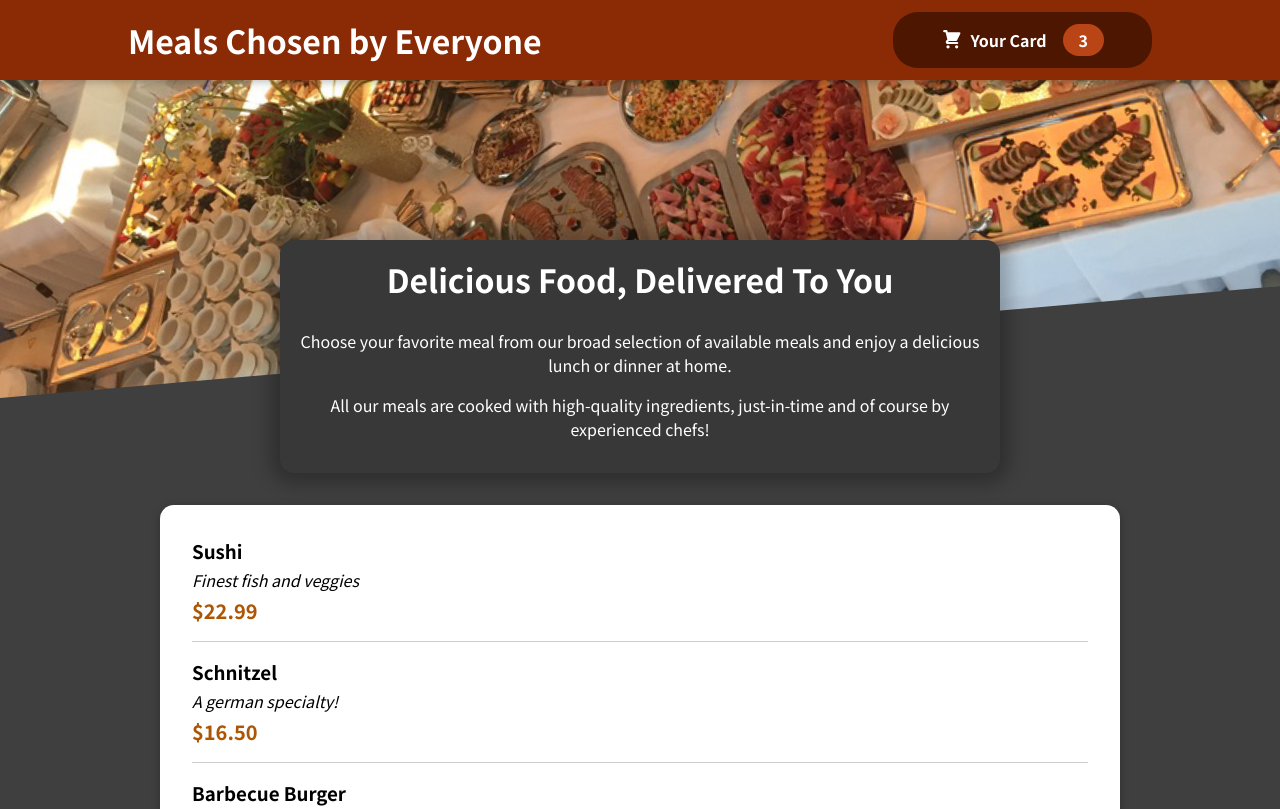
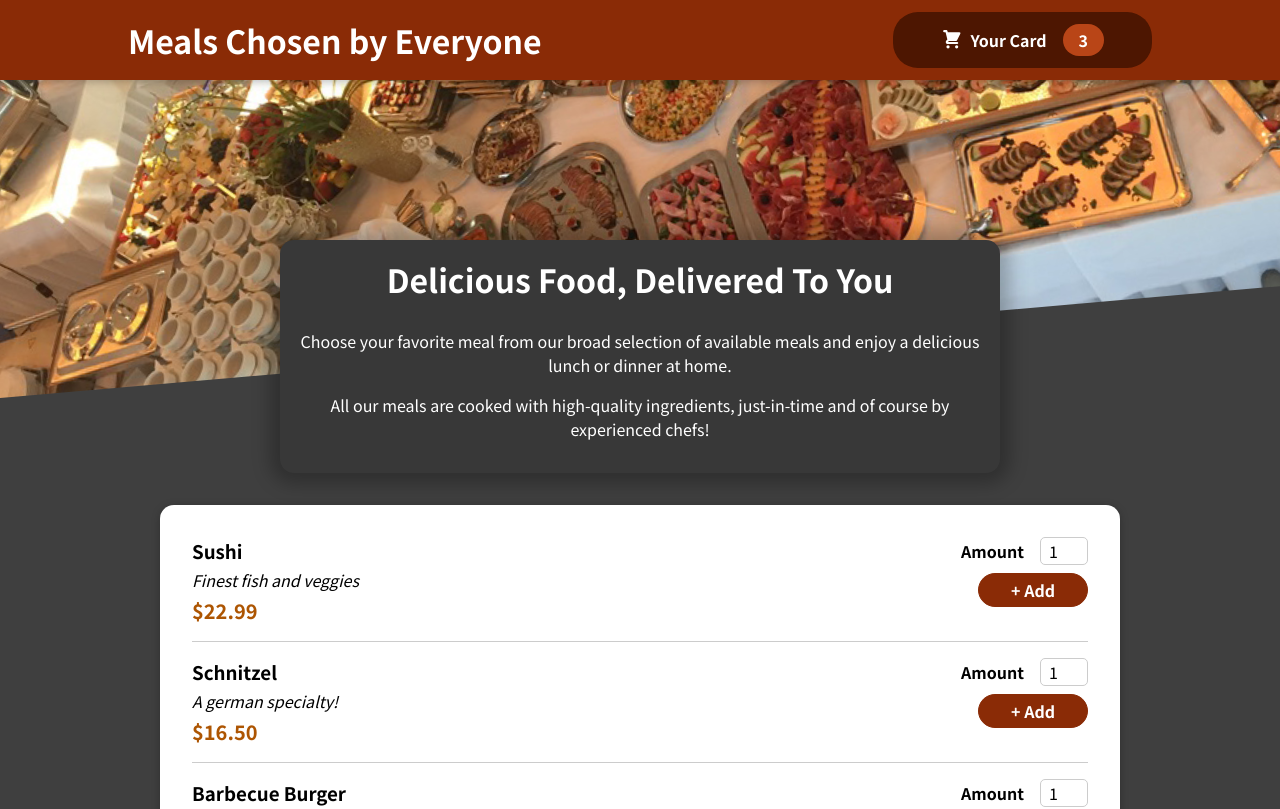
Before and after one commit to faheem4531/React-Projects, a React (Create React App) app in the folder Order Meal App/: page / in a window 1280 px wide. Shown: the top 809 px of the page. Built offline with nearby package versions, Linux system fonts and the light colour scheme.

Commit message:
mealItem selection form component

```diff
--- a/Order Meal App/src/components/Meals/AvailableMeals.js
+++ b/Order Meal App/src/components/Meals/AvailableMeals.js
@@ -32,6 +32,7 @@
 const AvailableMeals = () => {
   const mealList = DUMMY_MEALS.map(meal => (
     <MealItem
+      id={meal.id}
       key={meal.id}
       name={meal.name}
       description={meal.description}
--- a/Order Meal App/src/components/Meals/MealItem/MealItem.js
+++ b/Order Meal App/src/components/Meals/MealItem/MealItem.js
@@ -1,4 +1,5 @@
 import classes from './MealItem.module.css';
+import MealItemForm from './MealItemForm';
 
 const MealItem = props => {
   const price = `$${props.price.toFixed(2)}`;
@@ -11,7 +12,7 @@
         <div className={classes.price}>{price}</div>
       </div>
       <div>
-
+        <MealItemForm id={props.id} />
       </div>
     </li>
   )
--- /dev/null
+++ b/Order Meal App/src/components/Meals/MealItem/MealItemForm.js
@@ -0,0 +1,23 @@
+import classes from './MealItemForm.module.css';
+import Input from '../../UI/Input';
+
+const MealItemForm = props => {
+  return (
+    <form className={classes.form}>
+      <Input
+        label="Amount"
+        input={{
+          id: 'amount_' + props.id,
+          type: 'number',
+          min: '1',
+          max: '5',
+          step: '1',
+          defaultValue: '1'
+        }}
+      />
+      <button >+ Add</button>
+    </form>
+  )
+}
+
+export default MealItemForm;
--- /dev/null
+++ b/Order Meal App/src/components/Meals/MealItem/MealItemForm.module.css
@@ -0,0 +1,20 @@
+.form {
+  text-align: right;
+}
+
+.form button {
+  font: inherit;
+  cursor: pointer;
+  background-color: #8a2b06;
+  border: 1px solid #8a2b06;
+  color: white;
+  padding: 0.25rem 2rem;
+  border-radius: 20px;
+  font-weight: bold;
+}
+
+.form button:hover,
+.form button:active {
+  background-color: #641e03;
+  border-color: #641e03;
+}
--- /dev/null
+++ b/Order Meal App/src/components/UI/Input.js
@@ -0,0 +1,12 @@
+import classes from './Input.module.css';
+
+const Input = props => {
+  return (
+    <div className={classes.input}>
+      <label htmlFor='props.input.id' >{props.label}</label>
+      <input {...props.input} />
+    </div>
+  );
+};
+
+export default Input;
--- /dev/null
+++ b/Order Meal App/src/components/UI/Input.module.css
@@ -0,0 +1,18 @@
+.input {
+  display: flex;
+  align-items: center;
+  margin-bottom: 0.5rem;
+}
+
+.input label {
+  font-weight: bold;
+  margin-right: 1rem;
+}
+
+.input input {
+  width: 3rem;
+  border-radius: 5px;
+  border: 1px solid #ccc;
+  font: inherit;
+  padding-left: 0.5rem;
+}
```
